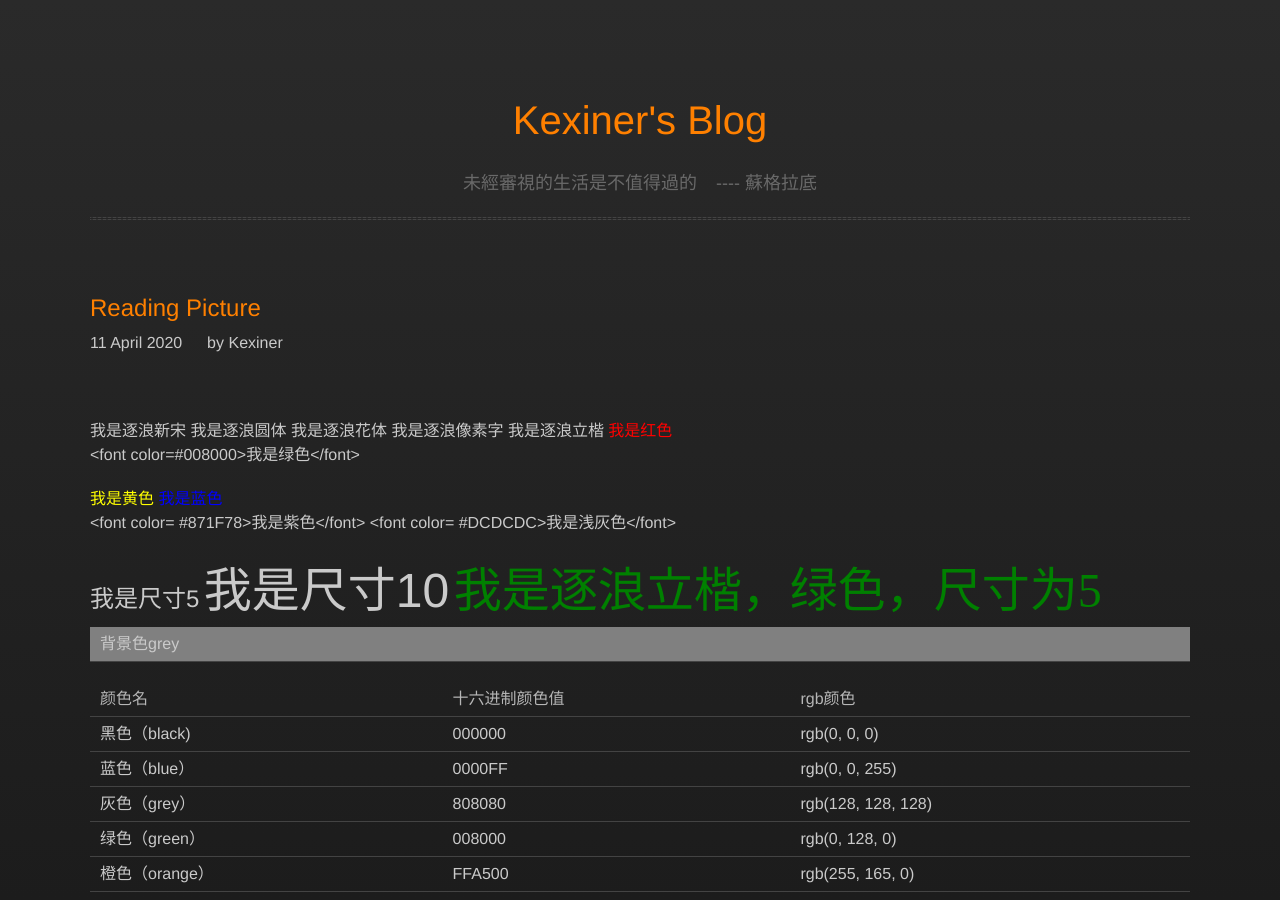
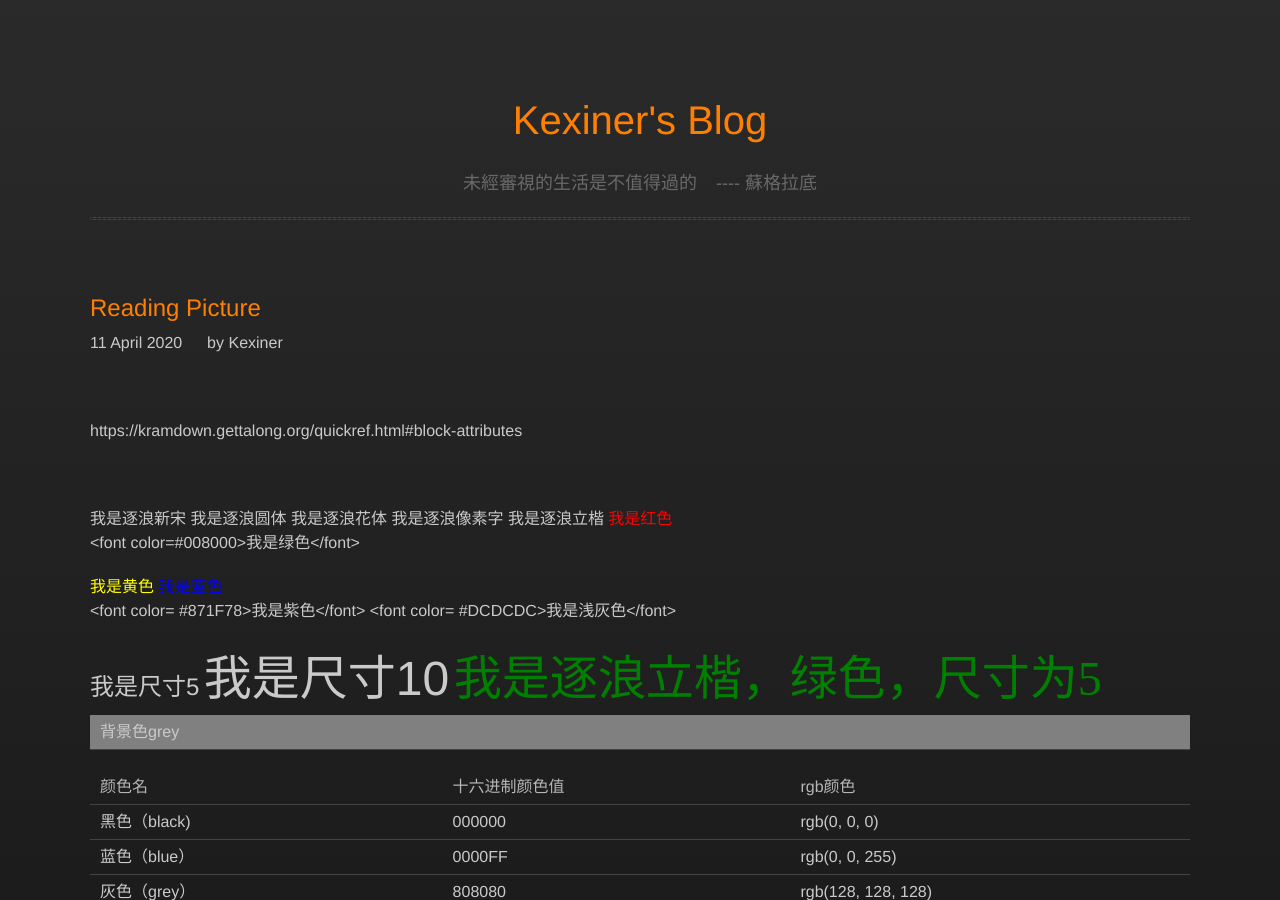
Before and after one commit to kexinerchen/kexinerchen.github.io, a Jekyll site: the page built from _posts/2020-04-11-examples.md, in a window 1280 px wide and 900 px high. Built offline with Jekyll 4.4.1, drawn with Linux system fonts in a browser that asks for light colours; some web fonts are replaced.

Commit message:
Update 2020-04-11-examples.md

```diff
--- a/_posts/2020-04-11-examples.md
+++ b/_posts/2020-04-11-examples.md
@@ -6,6 +6,10 @@ author: Kexiner
 ---
 
 
+
+<br>
+
+https://kramdown.gettalong.org/quickref.html#block-attributes
 
 <br>
 
```
